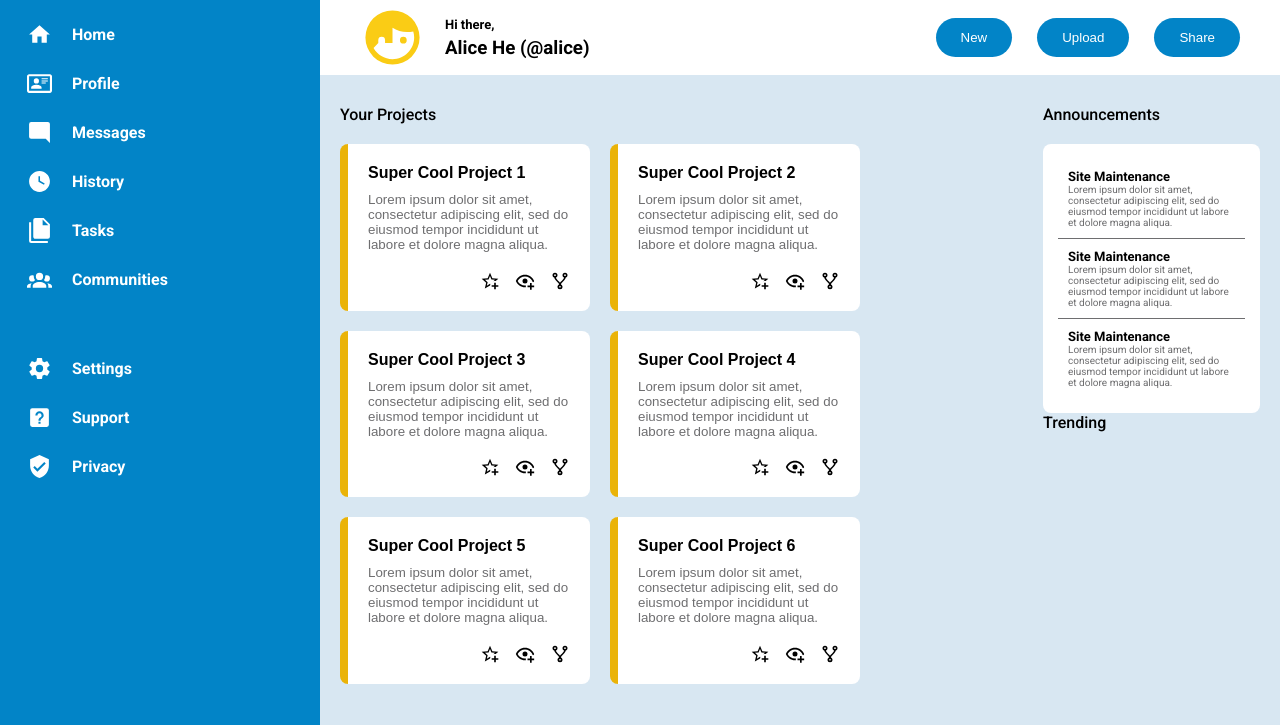
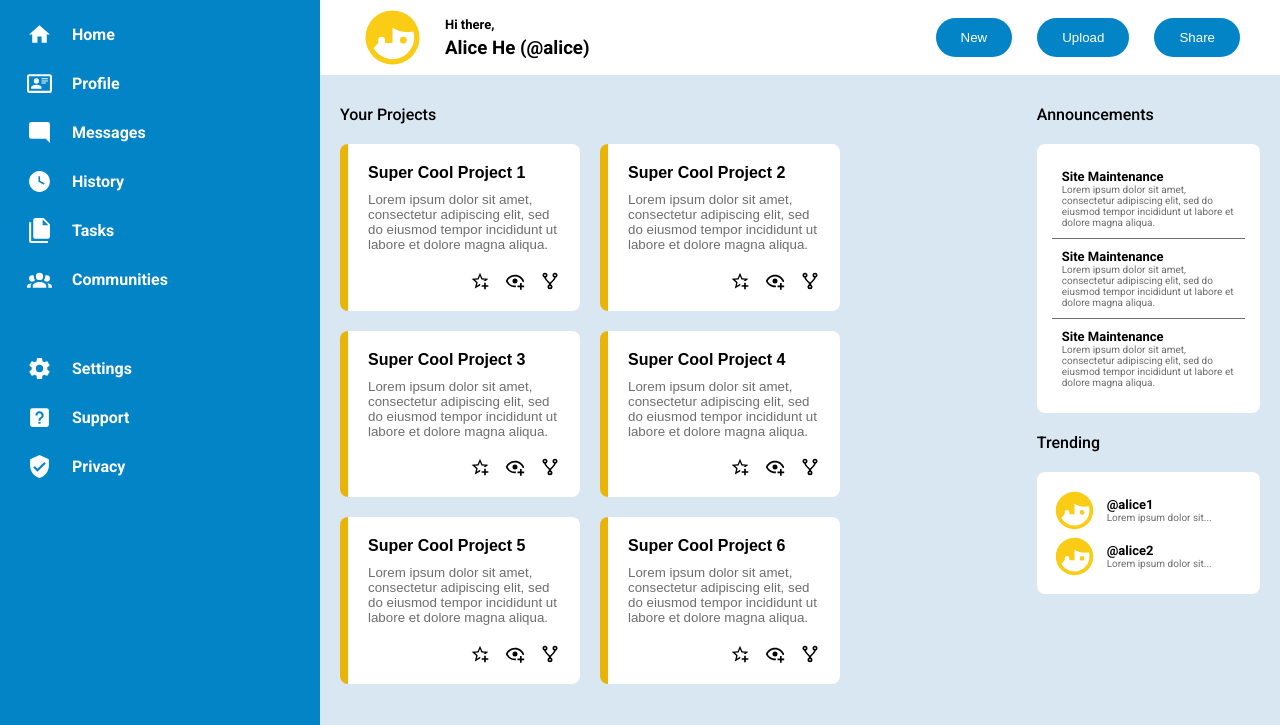
Before and after one commit to alicehe2003/dashboard, a plain HTML site: page index.html in a window 1280 px wide. Shown: the part 75-800 px from the top of the page. Drawn offline with Linux system fonts and the light colour scheme.

Commit message:
Completed implementation.

```diff
--- a/index.html
+++ b/index.html
@@ -234,7 +234,23 @@
 
                 <div class="trending">
                     <h4>Trending</h4>
+                    <div class="notices">
+                        <div class="person">
+                            <object data="images/face-man-profile.svg" width="45" height="45"></object>
+                            <div class="topic">
+                                <h6>@alice1</h6>
+                                <p>Lorem ipsum dolor sit...</p>
+                            </div>
+                        </div>
 
+                        <div class="person">
+                            <object data="images/face-man-profile.svg" width="45" height="45"></object>
+                            <div class="topic">
+                                <h6>@alice2</h6>
+                                <p>Lorem ipsum dolor sit...</p>
+                            </div>
+                        </div>
+                    </div>
                 </div>
             </div>
         </div>
--- a/style.css
+++ b/style.css
@@ -282,7 +282,7 @@ html, body {
 .projects button {
   display: flex;
   flex-direction: column;
-  width: 250px;
+  width: 240px;
   margin-bottom: 20px;
   padding: 20px;
   text-align: left;
@@ -324,7 +324,7 @@ html, body {
 }
 
 /* Adjust search area for small screens */
-@media (max-width: 1100px) {
+@media (max-width: 1200px) {
   .updates {
     display: none;
   }
@@ -357,5 +357,21 @@ html, body {
 
 .updates {
   overflow: scroll;
-  height: calc(100vh - 240px);
+  height: calc(100vh - 200px);
 }
+
+.trending h4 {
+  margin-top: 20px;
+}
+
+.trending .person {
+  display: flex;
+  flex-direction: row;
+  align-items: center;
+}
+
+.topic {
+  display: flex;
+  flex-direction: column;
+  margin: 10px;
+}
```
